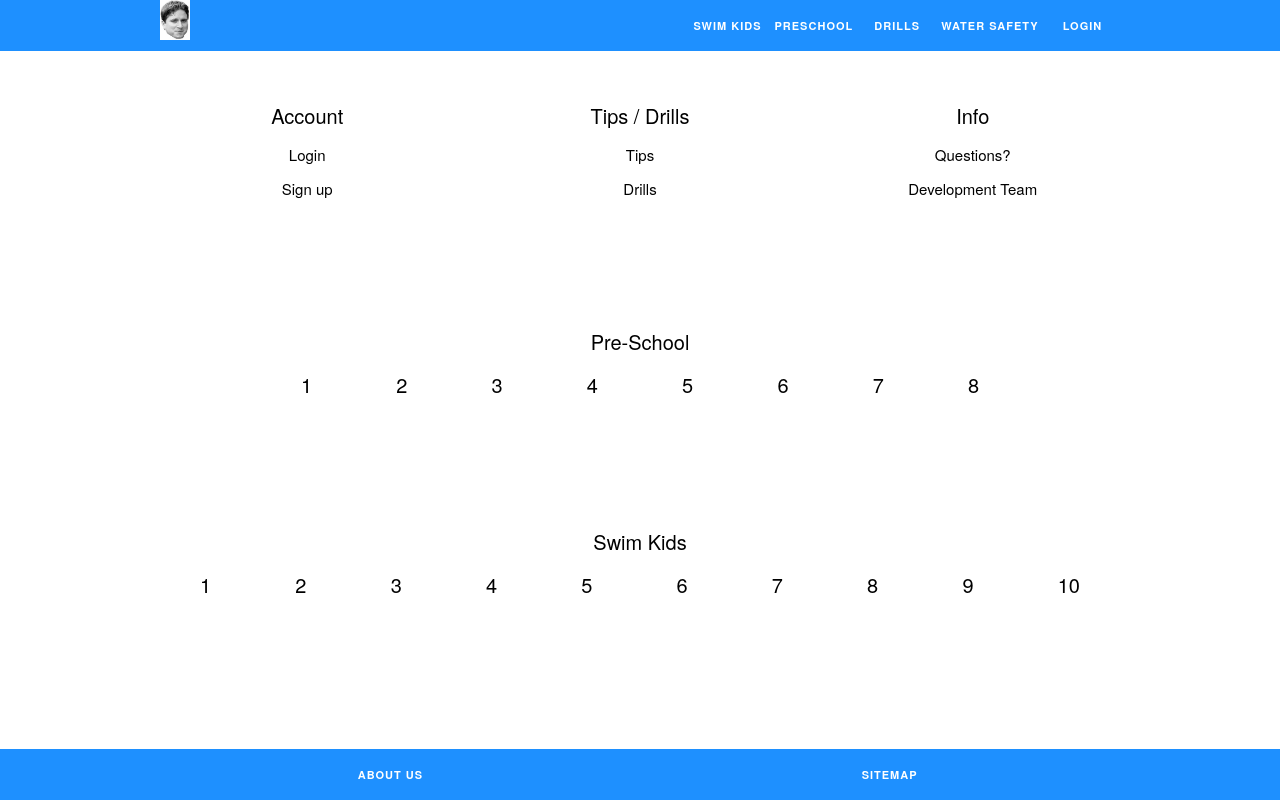
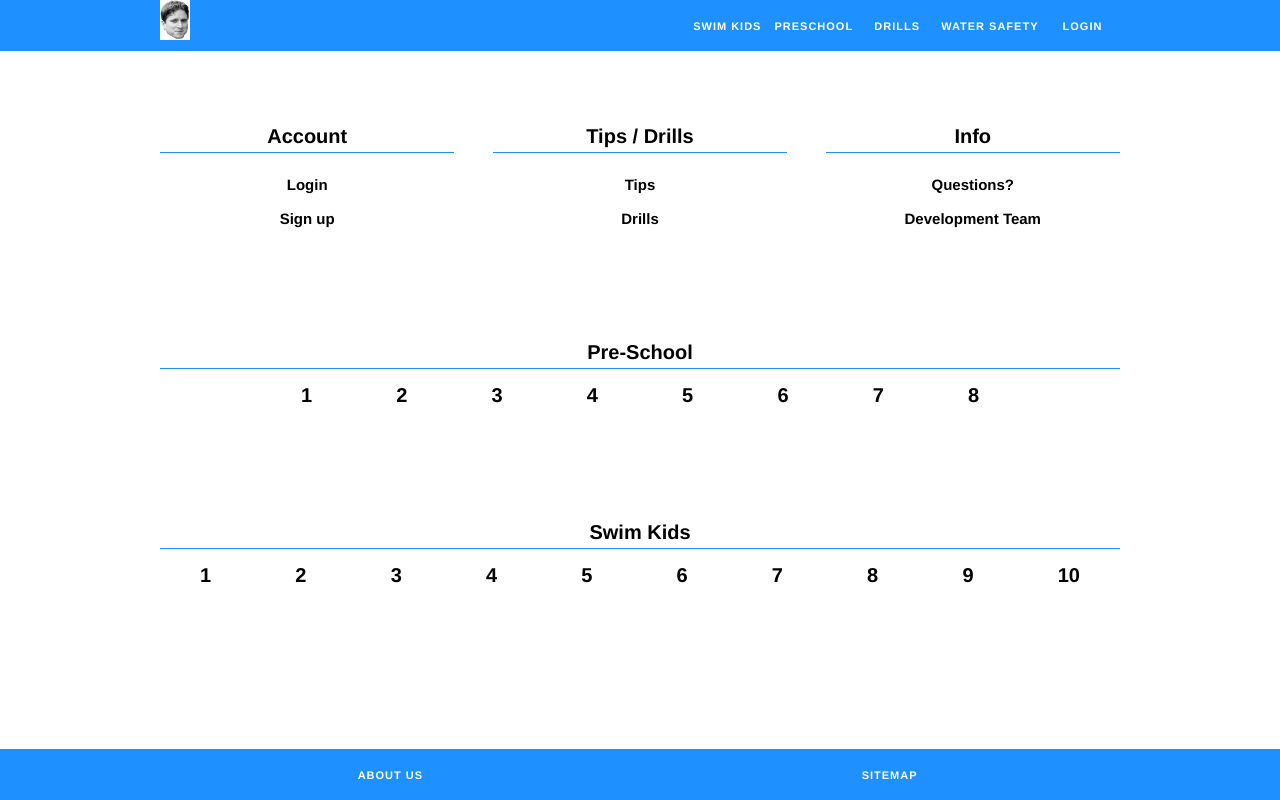
Before and after one commit to Xeltide/project1536, a PHP site: page /sitemap.html in a window 1280 px wide. Run offline with PHP 8.4, Linux system fonts and the light colour scheme.

Commit message:
updated sitemap

```diff
--- a/css/sitemapstyle.css
+++ b/css/sitemapstyle.css
@@ -1,19 +1,25 @@
-
+body {
+	font-family: Helvetica, Verdana, sans-serif;
+}
 a {
 	text-decoration: none;
 	color: black;
+	font-weight: bold;
 }
-#topheading {
+.four.columns .topheading {
+	margin-top: 12rem;
+}
+.topheading {
 	text-align: center;
 	font-size: 2rem;
-	border-bottom: 0.1rem white solid;
-	padding-top: 2rem;
+	border-bottom: 0.1rem #1E90FF solid;
 	margin-top: 8rem;
 	margin-bottom: 1rem;
 }
 .toplist {
 	list-style-type: none;
 	text-align: center;
+	margin-top: 2rem;
 }
 .table {
 	display: table;
--- a/sitemap.html
+++ b/sitemap.html
@@ -66,30 +66,31 @@
 	<div class="container">
 		<div class="row">
 			<div class="four columns">
-				<div id="topheading"><a href="#">Account</a></div>
+				<div class="topheading"><a href="#">Account</a></div>
 				<ul class="toplist">
 					<li><a href="#">Login</a></li>
 					<li><a href="#">Sign up</a></li>
 				</ul>
 			</div>
 			<div class="four columns">
-				<div id="topheading"><a href="#">Tips / Drills</a></div>
+				<div class="topheading"><a href="#">Tips / Drills</a></div>
 				<ul class="toplist">
 					<li><a href="#">Tips</a></li>
 					<li><a href="#">Drills</a></li>
 				</ul>
 			</div>
 			<div class="four columns">
-				<div id="topheading"><a href="#">Info</a></div>
+				<div class="topheading"><a href="#">Info</a></div>
 				<ul class="toplist">
 					<li><a href="form.html">Questions?</a></li>
 					<li><a href="#">Development Team</a></li>
 				</ul>
 			</div>
+
 		</div>
 		<div class="row">
 			<div class="twelve columns">
-				<div id="topheading"><a href="preschool.html">Pre-School</a></div>
+				<div class="topheading"><a href="preschool.html">Pre-School</a></div>
 				<div class="table">
 					<ul class="numlist">
 						<li><a href="#">1</a></li>
@@ -106,7 +107,7 @@
 		</div>
 		<div class="row">
 			<div class="twelve columns">
-				<div id="topheading"><a href="#">Swim Kids</a></div>
+				<div class="topheading"><a href="#">Swim Kids</a></div>
 				<div class="table">
 					<ul class="numlist">
 						<li><a href="content/contentSK1.html">1</a></li>
```
